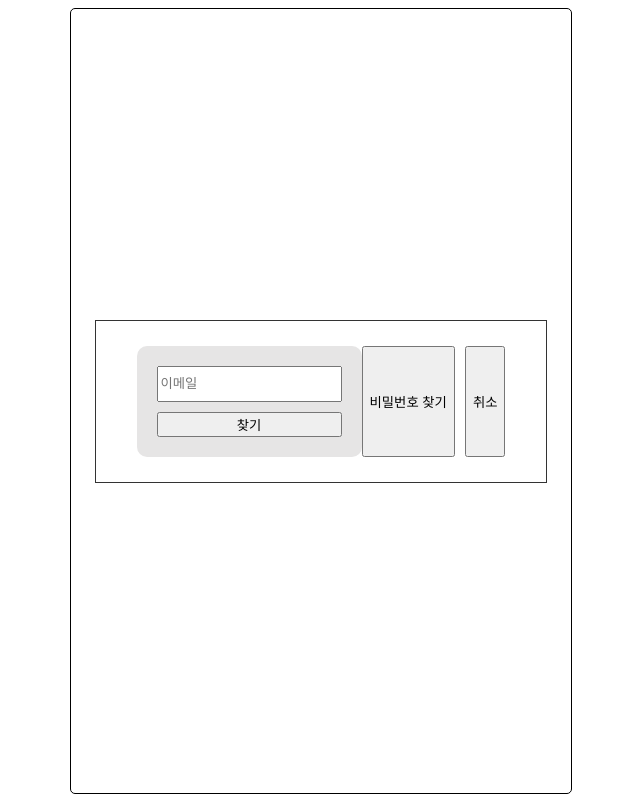
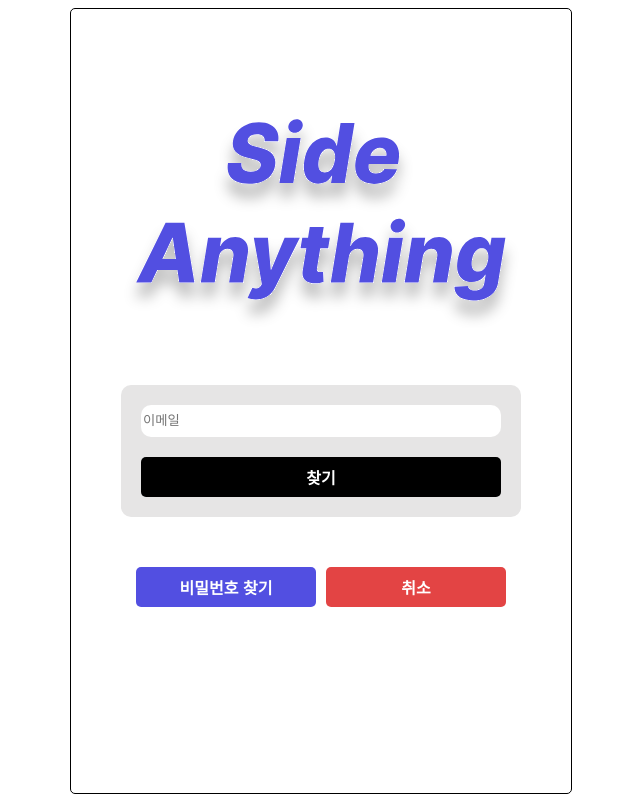
Before and after one commit to dlwlsgur0909/2024-side-anything-front, a Vue app: page /find in a window 1280 px wide. Shown: the whole page, without its empty margins (319-959 px from the left). Built offline with nearby package versions, Linux system fonts and the light colour scheme.

Commit message:
feat: 아이디/비밀번호 찾기 디자인

```diff
--- a/src/views/FindView.vue
+++ b/src/views/FindView.vue
@@ -3,6 +3,7 @@
 import axios from 'axios';
 import { ref } from 'vue';
 import { useRouter } from 'vue-router';
+import CommonButton from '../components/common/CommonButton.vue';
 
 const router = useRouter();
 
@@ -75,13 +76,41 @@ function findPassword() {
     .catch(e =>{
       alert(e.response.data.errorMessage);
     })
+}
 
+// 버튼 설정
+const buttonConfig = {
+  find: {
+    label: '찾기',
+    fontColor: '#fff',
+    backgroundColor: '#000',
+  },
+  findId: {
+    label: 'ID 찾기',
+    fontColor: '#fff',
+    backgroundColor: "#524FE1",
+  },
+  findPassword: {
+    label: '비밀번호 찾기',
+    fontColor: '#fff',
+    backgroundColor: "#524FE1"
+  },
+  cancel: {
+    label: '취소',
+    fontColor: '#fff',
+    backgroundColor: '#E34444',
+  }
 }
 
 </script>
 
 <template>
   <div class="main-container">
+
+    <div class="logo-section">
+      <img class="main-logo" src="../assets/side-anything.svg" alt="logo">
+    </div>
+
     <div class="find-container">
       <div class="email-section">
         <input type="text" class="email-input-box" placeholder="이메일" v-model="email">
@@ -89,13 +118,38 @@ function findPassword() {
       <div class="id-section" v-if="mode === 'PASSWORD'">
         <input type="text" class="id-input-box" placeholder="아이디" v-model="username">
       </div>
-      <button @click="find()">찾기</button>
+      <CommonButton
+        @click="find()"
+        :label="buttonConfig.find.label"
+        :fontColor="buttonConfig.find.fontColor"
+        :backgroundColor="buttonConfig.find.backgroundColor"
+      />
     </div>
 
     <div class="button-section">
-      <button @click="changeMode('ID')" v-if="mode === 'PASSWORD'">ID 찾기</button>
-      <button @click="changeMode('PASSWORD')" v-if="mode === 'ID'">비밀번호 찾기</button>
-      <button @click="router.push('/login')">취소</button>
+      <CommonButton
+        v-if="mode === 'PASSWORD'"
+        class="find-id-button"
+        @click="changeMode('ID')"
+        :label="buttonConfig.findId.label"
+        :fontColor="buttonConfig.findId.fontColor"
+        :backgroundColor="buttonConfig.findId.backgroundColor"
+      />
+      <CommonButton
+        v-if="mode === 'ID'"
+        class="find-password-button"
+        @click="changeMode('PASSWORD')"
+        :label="buttonConfig.findPassword.label"
+        :fontColor="buttonConfig.findPassword.fontColor"
+        :backgroundColor="buttonConfig.findPassword.backgroundColor"
+      />
+      <CommonButton
+        class="cancel-button"
+        @click="router.push('/login')"
+        :label="buttonConfig.cancel.label"
+        :fontColor="buttonConfig.cancel.fontColor"
+        :backgroundColor="buttonConfig.cancel.backgroundColor"
+      />
     </div>
   </div>
 </template>
@@ -103,16 +157,27 @@ function findPassword() {
 <style scoped>
 
 .main-container {
+  display: flex;
+  flex-direction: column;
+  justify-content: flex-start;
+  gap: 50px;
   width: 80%;
-  padding: 5%;
-  border: 1px solid #333;
+  height: 98vh;
+}
 
+.logo-section {
+  padding-top: 110px;
 }
+
+.main-logo {
+  width: 100%;
+}
+
 
 .find-container {
   display: flex;
   flex-direction: column;
-  gap: 10px;
+  gap: 20px;
   padding: 20px;
   background: #e6e5e5;
   border-radius: 10px;
@@ -121,13 +186,15 @@ function findPassword() {
 .email-section,
 .id-section {
   display: flex;
+  flex-direction: column;
   justify-content: center;
 }
 
 .email-input-box,
 .id-input-box {
-  width: 100%;
   height: 30px;
+  border: 0;
+  border-radius: 10px;
 }
 
 .button-section {
@@ -136,5 +203,11 @@ function findPassword() {
   gap: 10px;
 }
 
+.find-id-button,
+.find-password-button,
+.cancel-button {
+  flex-basis: 45%;
+}
+
 
 </style>
```
